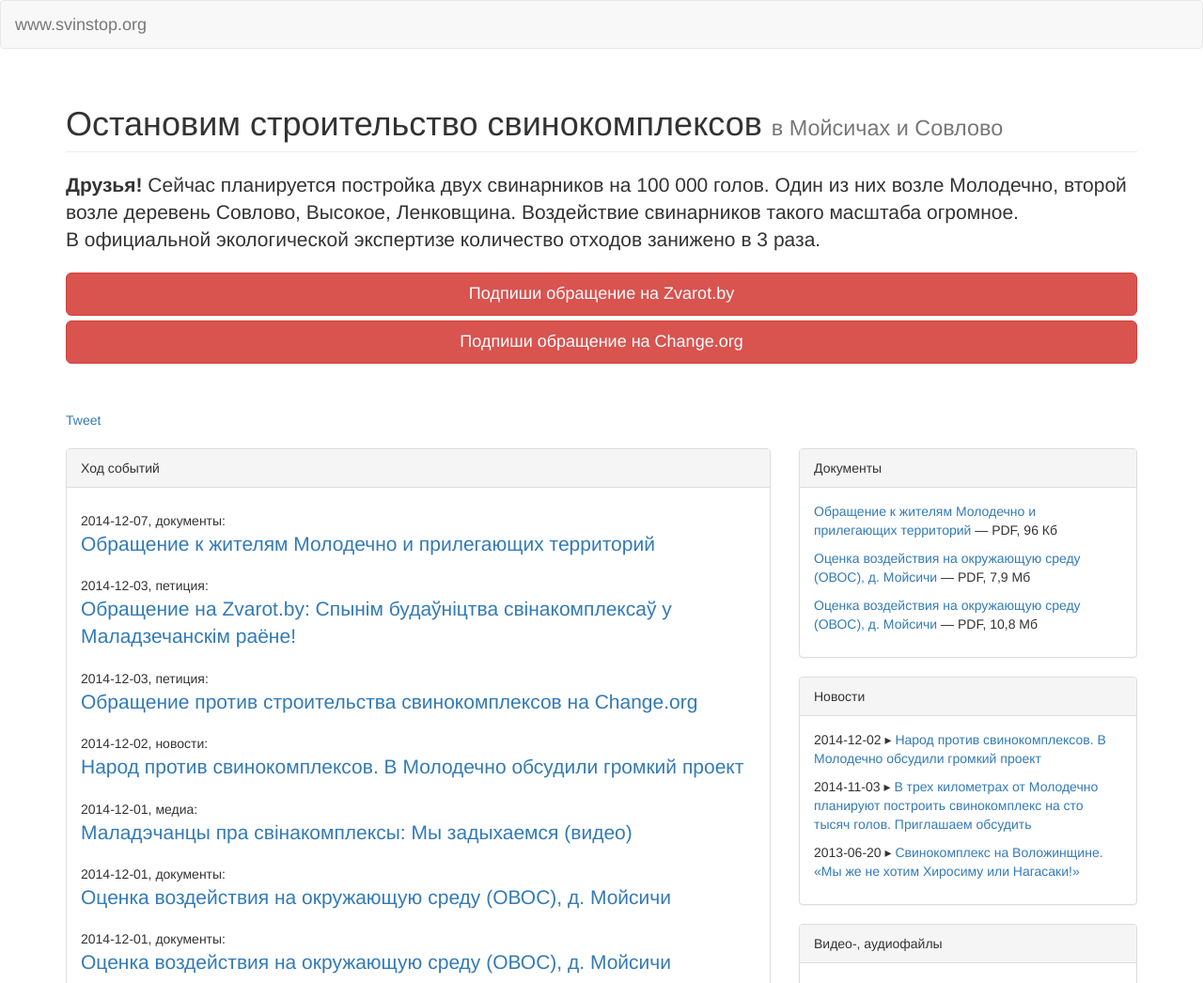
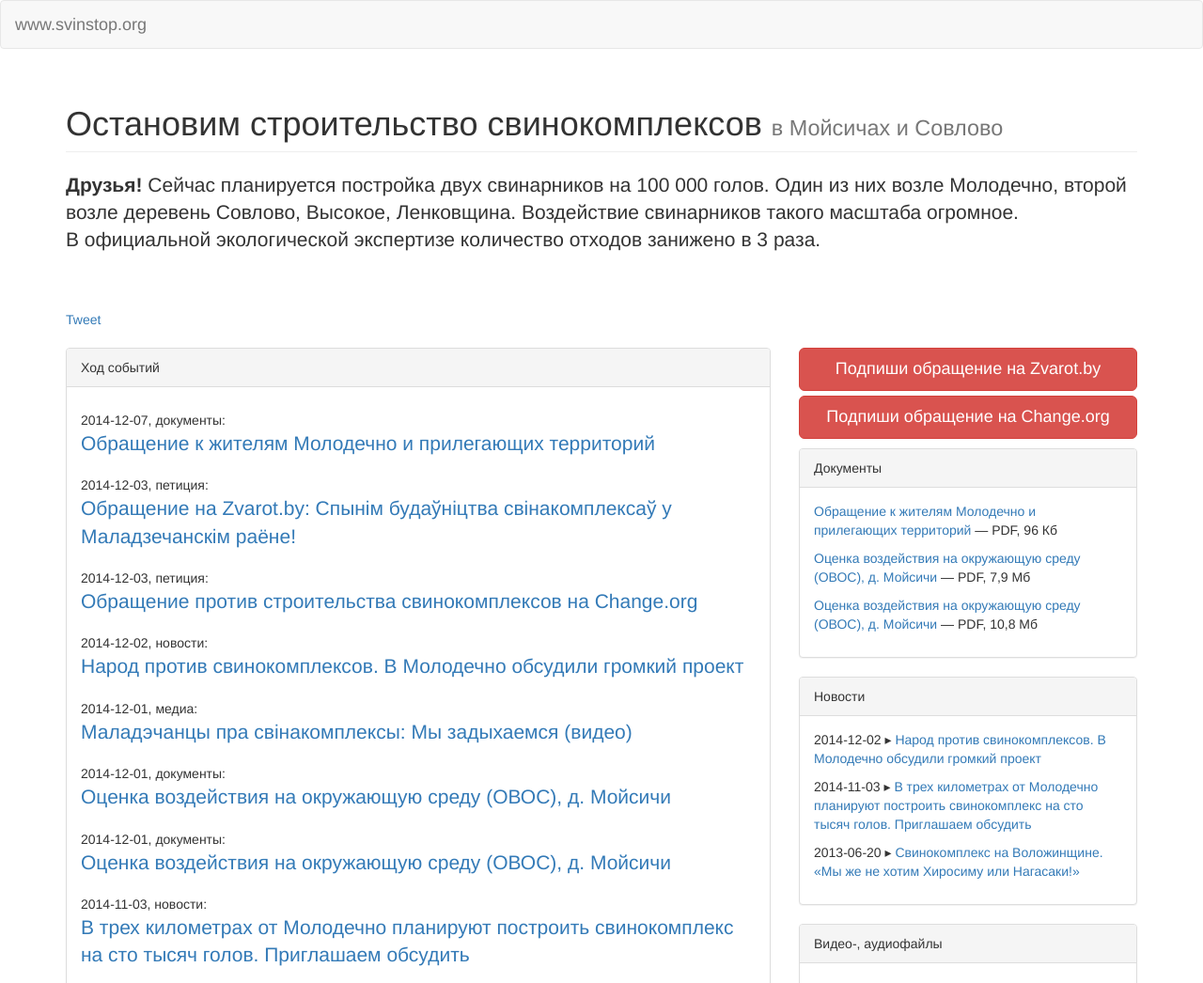
Before and after one commit to iharsuvorau/svinstop, a Jekyll site: the page built from index.html, in a window 1280 px wide, cut to the strip 0-1046 px from the top of the page. Shown: the whole strip at 94% size. Built offline with Jekyll 4.4.1, drawn with Linux system fonts in a browser that asks for light colours; nearby versions of some CDN libraries; comment, search, counter and statistics services are not loaded.

Commit message:
petitions btns to right sidebar

```diff
--- a/_includes/intro.html
+++ b/_includes/intro.html
@@ -1,7 +1,5 @@
 <h1 class="page-header">Остановим строительство свинокомплексов <small>в Мойсичах и Совлово</small></h1>
 <p class="lead"><strong>Друзья! </strong> Сейчас планируется постройка двух свинарников на&nbsp;100&nbsp;000 голов. Один из&nbsp;них возле Молодечно, второй возле деревень Совлово, Высокое, Ленковщина. Воздействие свинарников такого масштаба огромное. В&nbsp;официальной экологической экспертизе количество отходов занижено в&nbsp;3 раза. </p>
-
-<p><a type="button" class="btn btn-danger btn-lg btn-block" href="http://zvarot.by/be/node/1635" target="_blank">Подпиши обращение на Zvarot.by</a> <a type="button" class="btn btn-danger btn-lg btn-block" href="https://www.change.org/p/%D1%81%D0%BF%D1%8B%D0%BD%D1%96%D1%86%D0%B5-%D0%B1%D1%83%D0%B4%D0%B0%D1%9E%D0%BD%D1%96%D1%86%D1%82%D0%B2%D0%B0-%D1%81%D0%B2%D1%96%D0%BD%D0%B0%D0%BA%D0%BE%D0%BC%D0%BF%D0%BB%D0%B5%D0%BA%D1%81%D0%B0%D1%9E-%D0%BD%D0%B0-%D1%81%D1%82%D0%BE-%D1%82%D1%8B%D1%81%D1%8F%D1%87-%D0%B3%D0%B0%D0%BB%D0%BE%D1%9E-%D1%83-%D0%BC%D0%B0%D0%BB%D0%B0%D0%B4%D0%B7%D0%B5%D1%87%D0%B0%D0%BD%D1%81%D0%BA%D1%96%D0%BC-%D1%80%D0%B0%D1%91%D0%BD%D0%B5-%D0%BB%D1%8F-%D0%B2-%D0%BC%D0%BE%D0%B9%D1%81%D1%96%D1%87%D1%8B-%D1%96-%D0%B2-%D1%81%D0%BE%D1%9E%D0%BB%D0%B0%D0%B2%D0%B0" title="Подпиши обращение против строительства двух свинокомплексов в районе Молодечно на Change.org" target="_blank">Подпиши обращение на Change.org</a></p>
 
 <div class="fb-like" data-href="{{ site.baseurl }}" data-layout="button_count" data-action="recommend" data-show-faces="true" data-share="false"></div><br/><br/>
 
--- a/_includes/petitions.html
+++ b/_includes/petitions.html
@@ -1,4 +1,6 @@
-<div class="panel panel-success">
+<p><a type="button" class="btn btn-danger btn-lg btn-block" href="http://zvarot.by/be/node/1635" target="_blank">Подпиши обращение на Zvarot.by</a> <a type="button" class="btn btn-danger btn-lg btn-block" href="https://www.change.org/p/%D1%81%D0%BF%D1%8B%D0%BD%D1%96%D1%86%D0%B5-%D0%B1%D1%83%D0%B4%D0%B0%D1%9E%D0%BD%D1%96%D1%86%D1%82%D0%B2%D0%B0-%D1%81%D0%B2%D1%96%D0%BD%D0%B0%D0%BA%D0%BE%D0%BC%D0%BF%D0%BB%D0%B5%D0%BA%D1%81%D0%B0%D1%9E-%D0%BD%D0%B0-%D1%81%D1%82%D0%BE-%D1%82%D1%8B%D1%81%D1%8F%D1%87-%D0%B3%D0%B0%D0%BB%D0%BE%D1%9E-%D1%83-%D0%BC%D0%B0%D0%BB%D0%B0%D0%B4%D0%B7%D0%B5%D1%87%D0%B0%D0%BD%D1%81%D0%BA%D1%96%D0%BC-%D1%80%D0%B0%D1%91%D0%BD%D0%B5-%D0%BB%D1%8F-%D0%B2-%D0%BC%D0%BE%D0%B9%D1%81%D1%96%D1%87%D1%8B-%D1%96-%D0%B2-%D1%81%D0%BE%D1%9E%D0%BB%D0%B0%D0%B2%D0%B0" title="Подпиши обращение против строительства двух свинокомплексов в районе Молодечно на Change.org" target="_blank">Подпиши обращение на Change.org</a></p>
+
+<!-- <div class="panel panel-success">
   <div class="panel-heading">Подпиши обращения</div>
   <div class="panel-body">
 	{% for post in site.categories.petitions %}
@@ -6,4 +8,4 @@
 		<p>{{ post.content }}</p>
 	{% endfor %}
   </div>
-</div>
+</div> -->
--- a/_layouts/default.html
+++ b/_layouts/default.html
@@ -18,7 +18,7 @@
         </div>
 
         <div class="col-md-4">
-          <!-- {% include petitions.html %} -->
+          {% include petitions.html %}
           {% include docs.html %}
           {% include news.html %}
           {% include media.html %}
```
